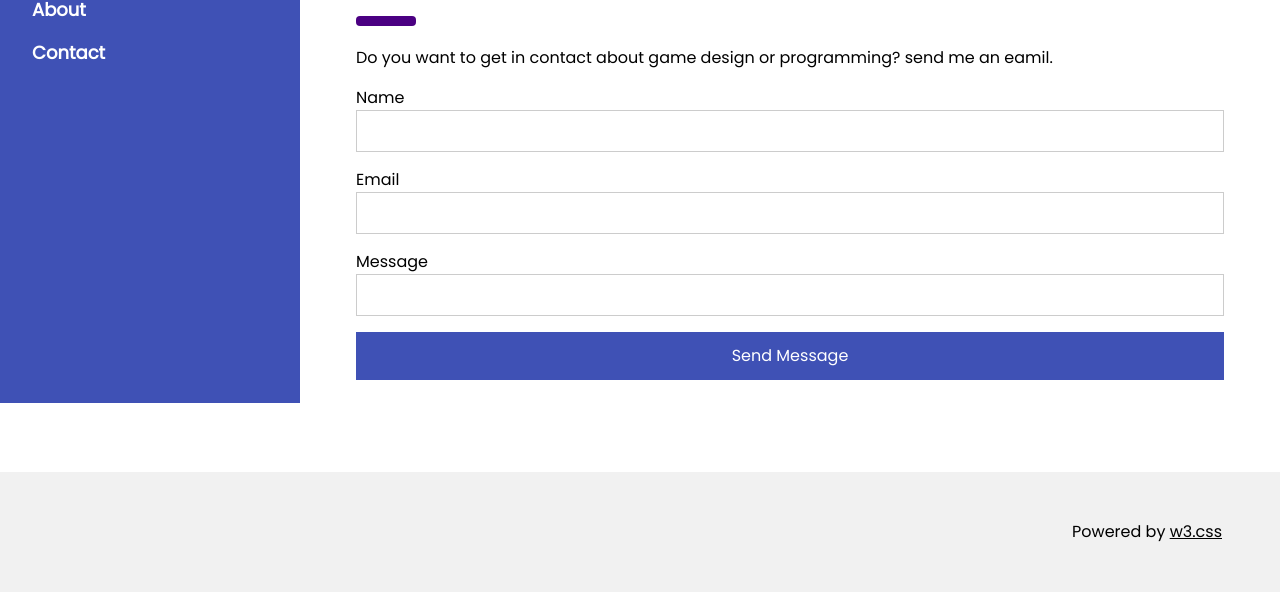
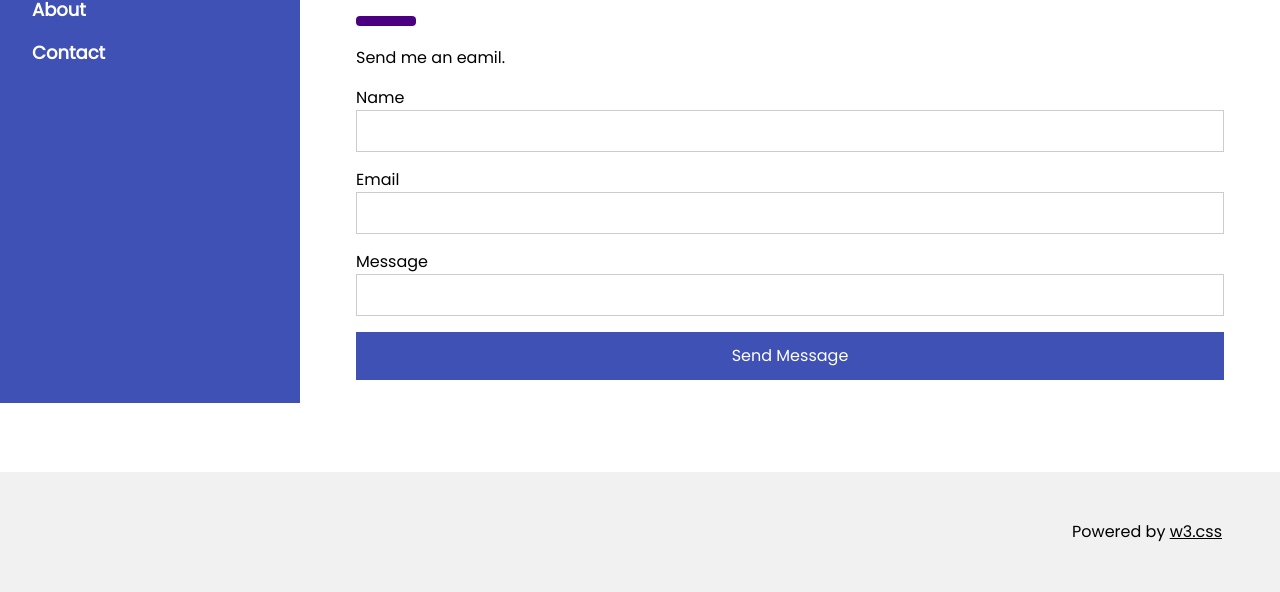
Before and after one commit to screamingcrow/JemSmithArt, a plain HTML site: page contact.html in a window 1280 px wide. Shown: the part 397-989 px from the top of the page. Drawn offline with Linux system fonts and the light colour scheme.

Commit message:
Update contact.html

```diff
--- a/contact.html
+++ b/contact.html
@@ -53,7 +53,7 @@ body {font-size:16px;}
   <div class="w3-container" id="contact" style="margin-top:75px">
     <h1 class="w3-xxxlarge w3-text-indigo"><b>Contact.</b></h1>
     <hr style="width:50px;border:5px solid indigo" class="w3-round">
-    <p>Do you want to get in contact about game design or programming? send me an eamil.	</p>
+    <p>Send me an eamil.	</p>
     <form action="/action_page.php" target="_blank">
       <div class="w3-section">
         <label>Name</label>
```
